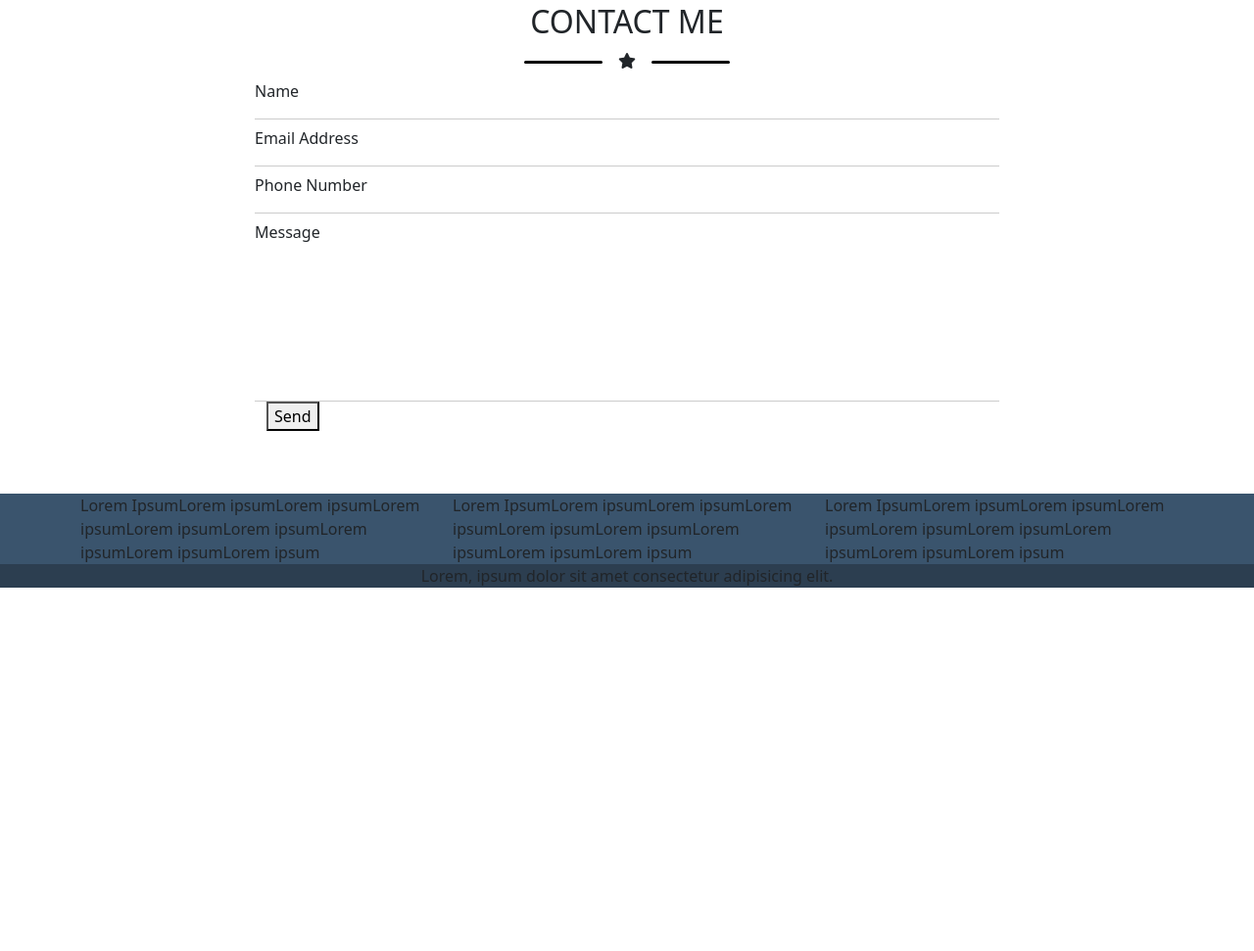
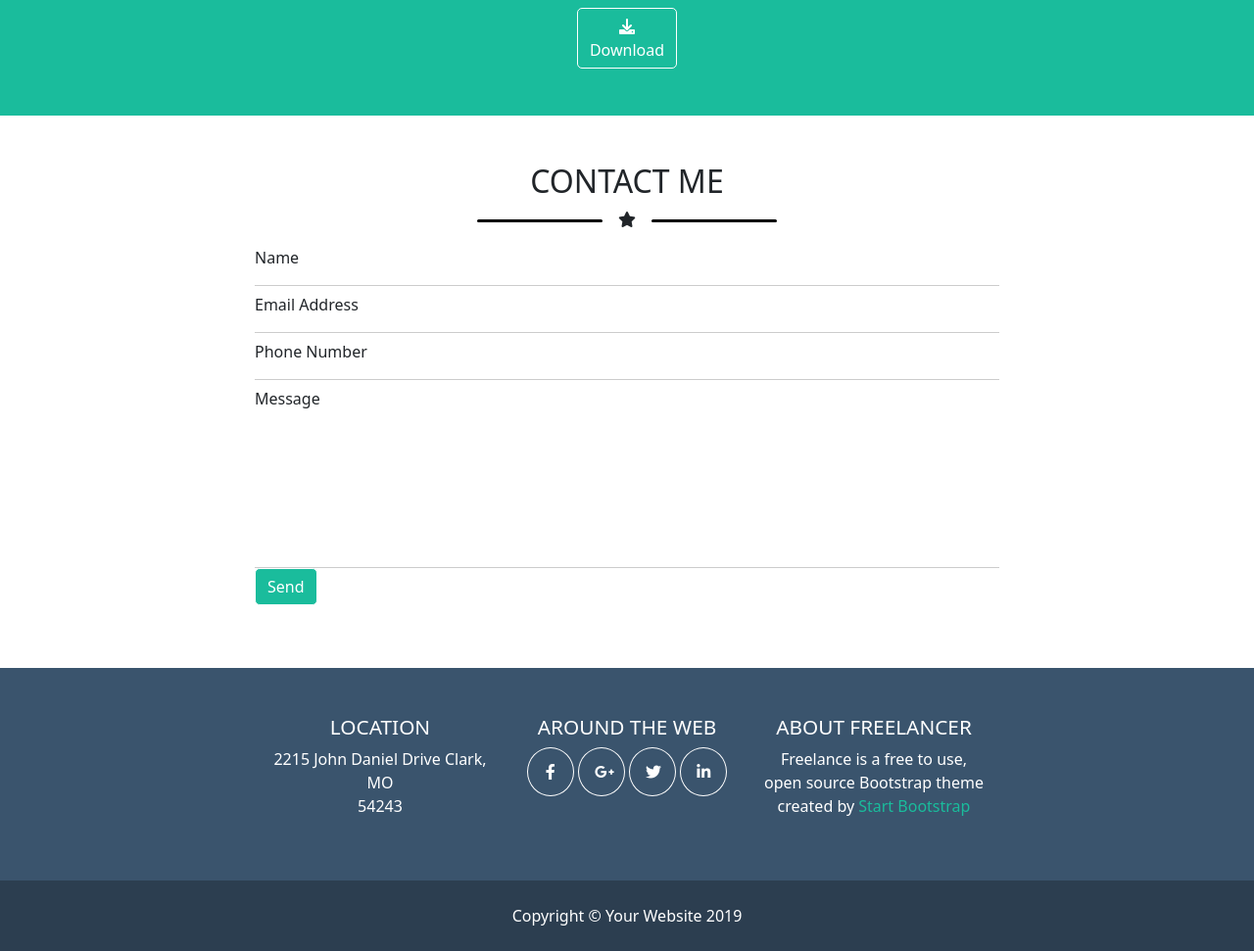
Before and after one commit to ChriEffe/html-css-bootstrap-freelancer, a plain HTML site: page index.html in a window 1280 px wide. Shown: the part 1640-2611 px from the top of the page at 98% size. Before the commit the page ends 2240 px from the top, so only its background shows below. Drawn offline with nearby package versions, Linux system fonts and the light colour scheme.

Commit message:
general fix

```diff
--- a/css/style.css
+++ b/css/style.css
@@ -11,11 +11,19 @@ html  {
     background-color: black;
 }
 
+h3  {
+    font-size: 1.3em;
+}
+
+.green  {
+    color: #1abc9c;
+}
+
 /* star icon */
 .line  {
     display: inline-block;
     height: 3px;
-    width: 5em;
+    width: 8em;
     background-color: white;
     vertical-align: middle;
     border-radius: 5px;
@@ -36,6 +44,12 @@ html  {
     font-weight: 700;
 }
 
+.fa-bars  {
+    border: 1px solid white;
+    padding: 0.3em 0.6em;
+    border-radius: 5px;
+}
+
 /* jumbotron */
 .jumbotron  {
     background-color: #1abc9c;
@@ -44,6 +58,11 @@ html  {
 .jumbotron .avatar  {
     display: inline-block;
     width:300px ;
+}
+
+.jumbo-title  {
+    font-size: 3em;
+    font-weight: bold;
 }
 
 /* portfolio */
@@ -59,6 +78,13 @@ html  {
 /* about */
 .about  {
     background-color: #1abc9c;
+}
+
+.btn  {
+    border: 1px solid white;
+    border-radius: 5px;
+    background-color: #1abc9c;
+    color: white;
 }
 
 /* contact */
@@ -81,3 +107,14 @@ div .col-form-label  {
 .footer .footer-bottom  {
   background-color: #2c3e50;
 }
+
+.my_padding  {
+    padding: 3em 12em;
+}
+
+.circle  {
+    border: 1px solid;
+    padding: 1em 1em;
+    border-radius: 50%;
+    width: 3em;
+}
--- a/index.html
+++ b/index.html
@@ -42,8 +42,8 @@
                     <div class="avatar">
                         <img src="img/avatar.svg" alt="">
                     </div>
-                    <h2>START BOOTSTRAP</h2>
-                    <div class="star"><span class="line"></span><i class="fas fa-star"></i><span class="line"></span></div>
+                    <h2 class="jumbo-title">START BOOTSTRAP</h2>
+                    <div class="star mb-2"><span class="line"></span><i class="fas fa-star"></i><span class="line"></span></div>
                     <h3>GRAPHIC ARTIST - WEB DESIGNER - ILLUSTRATOR</h3>
                 </div>
             </div>
@@ -57,7 +57,7 @@
                 <div class="row gy-5">
                     <div class="col-12 text-center">
                         <h2>PORTFOLIO</h2>
-                        <div class="star"><span class="line black"></span><i class="fas fa-star"></i><span class="line black"></span></div>
+                        <div class="star mb-2"><span class="line black"></span><i class="fas fa-star"></i><span class="line black"></span></div>
                     </div>
                     <div class="col-12 col-sm-6 col-md-4">
                         <div class="img">
@@ -96,17 +96,17 @@
         <!-- about -->
         <section class="about">
             <div class="container">
-                <div class="row justify-content-center">
+                <div class="row justify-content-center py-5">
                     <div class="col-8 text-center my_white">
                         <h2>ABOUT</h2>
-                        <div class="star"><span class="line"></span><i class="fas fa-star"></i><span class="line"></span></div>
-                        <div class="row">
+                        <div class="star mb-2"><span class="line"></span><i class="fas fa-star"></i><span class="line"></span></div>
+                        <div class="row mb-4">
                             <div class="col-12 col-sm-6">Freelancer is a free bootstrap theme created by Start Bootstrap. The download includes the complete source files including HTML, CSS, and JavaScript as well as optional LESS stylesheets for easy customization.</div>
                             <div class="col-12 col-sm-6">Wheter you're a student looking to showcase your work, a professional looking to attracts clients, or a graphic artist looking to share a projects, this template is the perfect starting point!</div>
                         </div>
                         <div class="row justify-content-center">
                             <div class="col-2">
-                                <button><i class="fas fa-download"></i> Download</button>
+                                <button class="btn"><i class="fas fa-download"></i> Download</button>
                             </div>
                         </div>
                     </div>
@@ -120,7 +120,7 @@
                 <div class="row justify-content-center">
                     <div class="col-8 text-center">
                         <h2>CONTACT ME</h2>
-                        <div class="star"><span class="line black"></span><i class="fas fa-star"></i><span class="line black"></span></div>
+                        <div class="star mb-2"><span class="line black"></span><i class="fas fa-star"></i><span class="line black"></span></div>
                         <div class="col-12">
                             <div class="mb-3 row">
                             <label for="staticEmail" class="col-sm-2 col-form-label ps-0 pb-3
@@ -131,8 +131,8 @@
                             ">Phone Number</label>
                             <label for="staticEmail" class="col-sm-2 col-form-label ps-0">Message</label>
                             <div class="row">
-                                <div class="col-1">
-                                    <button>Send</button>
+                                <div class="col-1 ps-0">
+                                    <button class="btn">Send</button>
                                 </div>
                             </div>
                         </div>
@@ -146,21 +146,35 @@
     <footer class="footer">
         <div class="footer-top">
             <div class="container">
-                <div class="row">
-                    <div class="col-12 col-md-4"> Lorem IpsumLorem ipsumLorem ipsumLorem ipsumLorem ipsumLorem
-                        ipsumLorem ipsumLorem ipsumLorem ipsum </div>
-                    <div class="col-12 col-md-4">Lorem IpsumLorem ipsumLorem ipsumLorem ipsumLorem ipsumLorem ipsumLorem
-                        ipsumLorem ipsumLorem ipsum</div>
-                    <div class="col-12 col-md-4">Lorem IpsumLorem ipsumLorem ipsumLorem ipsumLorem ipsumLorem ipsumLorem
-                        ipsumLorem ipsumLorem ipsum</div>
+                <div class="row my_white my_padding">
+                    <div class="col-12 col-md-4">
+                        <ul class="list-unstyled text-center">
+                            <li><h3>LOCATION</h3></li>
+                            <li>2215 John Daniel Drive Clark, MO</li>
+                            <li>54243</li>
+                        </ul>
+                    </div>
+                    <div class="col-12 col-md-4">
+                        <ul class="list-unstyled text-center">
+                            <li><h3>AROUND THE WEB</h3></li>
+                            <li><i class="circle fab fa-facebook-f"></i> <i class="circle fab fa-google-plus-g"></i> <i class="circle fab fa-twitter"></i> <i class="circle fab fa-linkedin-in"></i></li>
+                        </ul>
+                    </div>
+                    <div class="col-12 col-md-4">
+                        <ul class="list-unstyled text-center">
+                            <li><h3>ABOUT FREELANCER</h3></li>
+                            <li>Freelance is a free to use, open source Bootstrap theme created by <span class="green">Start Bootstrap</span></li>
+                            <li></li>
+                        </ul>
+                    </div>
                 </div>
             </div>
         </div>
         <div class="footer-bottom">
             <div class="container">
-                <div class="row">
-                    <div class="col-12 text-center">
-                        Lorem, ipsum dolor sit amet consectetur adipisicing elit.
+                <div class="row my_white">
+                    <div class="col-12 text-center py-4">
+                        Copyright © Your Website 2019
                     </div>
                 </div>
             </div>
```
